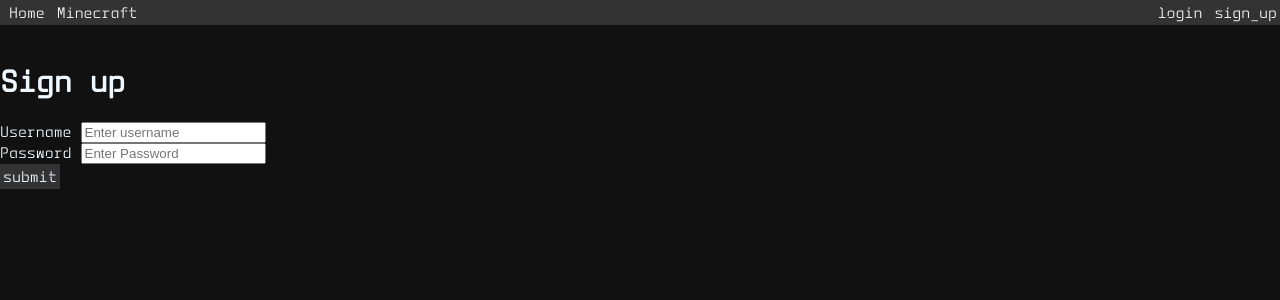
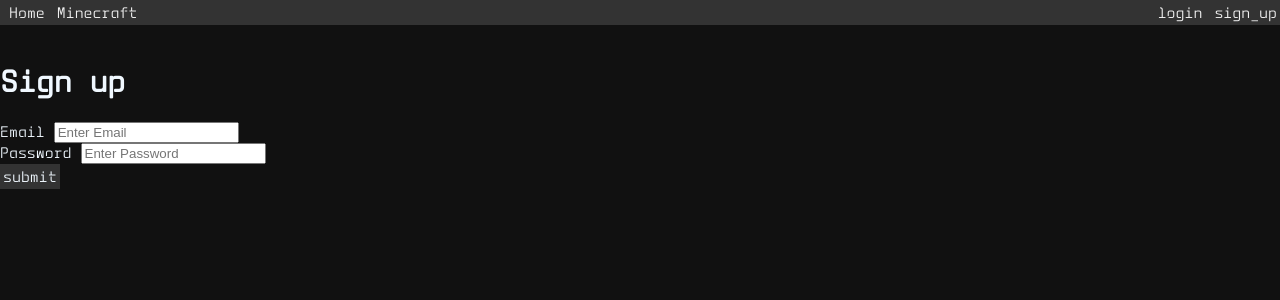
Before and after one commit to SYLater/laternerd-website, a Flask app: page /sign_up in a window 1280 px wide. Shown: the top 300 px of the page. Run offline with Flask 2, Linux system fonts and the light colour scheme; some libraries are stand-ins or nearby versions.

Commit message:
MySQL update

```diff
--- a/requirements.txt
+++ b/requirements.txt
@@ -16,3 +16,5 @@ WTForms==2.2.1
 python-socketio==4.6.0
 python-engineio==3.13.2
 Flask-SocketIO==2.3.0
+libgravatar
+pymysql
--- a/website/auth.py
+++ b/website/auth.py
@@ -12,10 +12,10 @@ auth = Blueprint('auth', __name__)
 @auth.route('/login', methods=['GET', 'POST'])
 def login():
     if request.method == 'POST':
-        username = request.form.get('username')
+        Email = request.form.get('Email')
         password = request.form.get('password')
 
-        user = User.query.filter_by(username=username).first()
+        user = User.query.filter_by(Email=Email).first()
         if user:
             if check_password_hash(user.password, password):
                 flash('Logged in successfully!', category='success')
@@ -24,7 +24,7 @@ def login():
             else:
                 flash('Incorrect password, try again.', category='error')
         else:
-            flash('Username does not exist.', category='error')
+            flash('Email does not exist.', category='error')
 
     return render_template("login.html", user=current_user)
 
@@ -37,19 +37,19 @@ def logout():
 @auth.route('/sign_up', methods=['GET', 'POST'])
 def sign_up():
     if request.method == 'POST':
-        username = request.form.get('username')
+        Email = request.form.get('Email')
         password = request.form.get('password')
 
 
-        user = User.query.filter_by(username=username).first()
+        user = User.query.filter_by(Email=Email).first()
         if user:
-            flash('username already exists.', category='error')
-        elif len(username) < 4:
-            flash('username must be greater than 3 characters.', category='error')
+            flash('Email already exists.', category='error')
+        elif len(Email) < 4:
+            flash('Email must be greater than 3 characters.', category='error')
         elif len(password) < 7:
             flash('Password must be at least 7 characters.', category='error')
         else:
-            new_user = User(username=username, password=generate_password_hash(password, method='sha256'))
+            new_user = User(Email=Email, password=generate_password_hash(password, method='sha256'))
             db.session.add(new_user)
             db.session.commit()
             login_user(new_user, remember=True)
--- a/website/templates/base.html
+++ b/website/templates/base.html
@@ -6,8 +6,9 @@
   <a class="nav-item"><a class="nav-link" id="calculator" href="/calculator"><span class="link-text">Minecraft</a>
     {% if user.is_authenticated %}
     <a class="nav-item"><a class="nav-link" id="user" href="/user"><span class="link-text">chat</a>
+    <a class="nav-item"><a class="nav-link" id="suggestions" href="/suggestions"><span class="link-text">Suggestions</a>
     <div class="dropdown">
-      <button onclick="myFunction()" class="dropbtn">{{user.username}}</button>
+      <button onclick="myFunction()" class="dropbtn">{{user.Email}}</button>
       <div id="myDropdown" class="dropdown-content">
         <a class="nav-item"><a class="nav-link" id="logout" href="/logout"><span class="link-text">Logout</a>
       </div>
--- a/website/templates/chat.html
+++ b/website/templates/chat.html
@@ -41,7 +41,7 @@
     </head>
     <body>
         <h1>School chat</h1>
-        <textarea id="chat" cols="80" rows="20"></textarea><br><br>
+        <textarea id="chat" cols="80" rows="20" readonly></textarea><br><br>
         <input id="text" size="80" placeholder="Enter your message here"><br><br>
         <a href="#" onclick="leave_room();">Leave this room</a>
     </body>
--- a/website/templates/index.html
+++ b/website/templates/index.html
@@ -2,10 +2,10 @@
 {% block content %}
 <html>
     <head>
-        <title>Flask-SocketIO-Chat</title>
+        <title>Text chat</title>
     </head>
     <body>
-        <h1>Flask-SocketIO-Chat</h1>
+        <h1>Text chat</h1>
         <form method="POST">
             {{ form.hidden_tag() }}
             {{ form.name.label }}: {{ form.name() }} {% for error in form.name.errors %}{{ error }}{% endfor %}<br>
--- a/website/templates/sign_up.html
+++ b/website/templates/sign_up.html
@@ -5,13 +5,13 @@
 
 <form method="POST">
     <div class="form-group">
-    <label for="username">Username</label>
+    <label for="Email">Email</label>
     <input
      type="text"
-     name="username"
-     id="username"
+     name="Email"
+     id="Email"
      class="form-control"
-     placeholder="Enter username"
+     placeholder="Enter Email"
      />
     </div>
     <div class="form-group">
```
Also changed, not shown: website/__init__.py (+6 -14 lines), website/models.py (+5 -5 lines), website/routes.py (+7 -1 lines), website/templates/home.html (+9 -2 lines), website/templates/login.html (+4 -4 lines).
